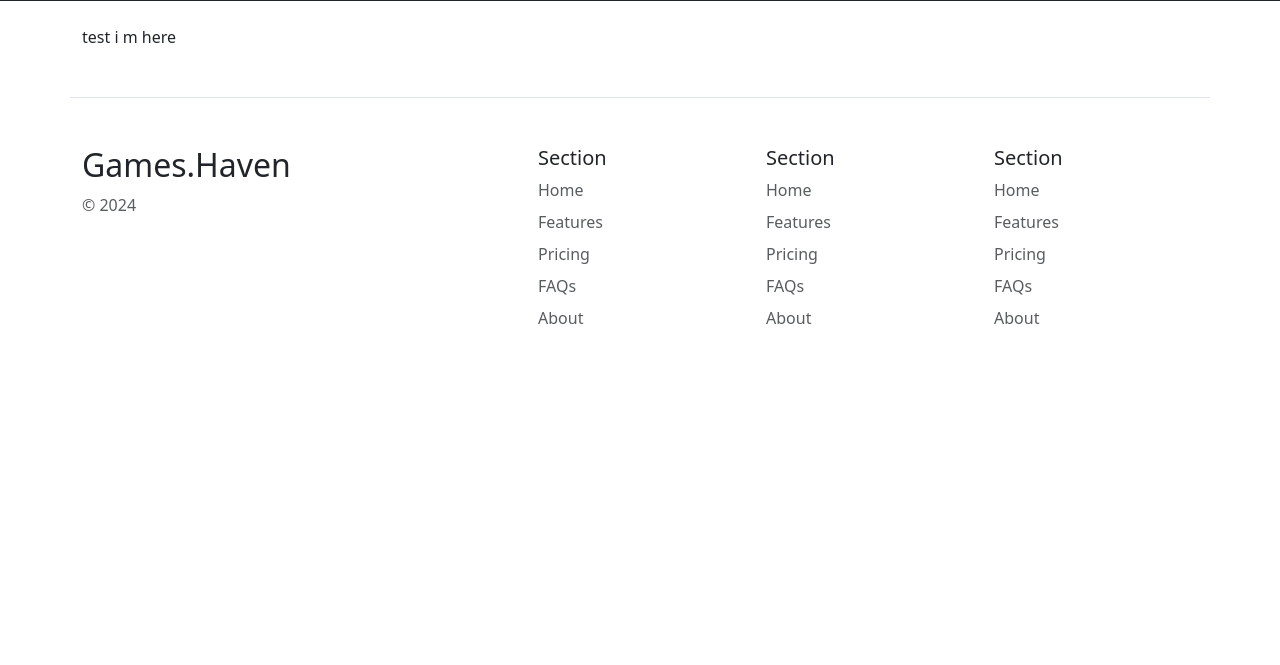
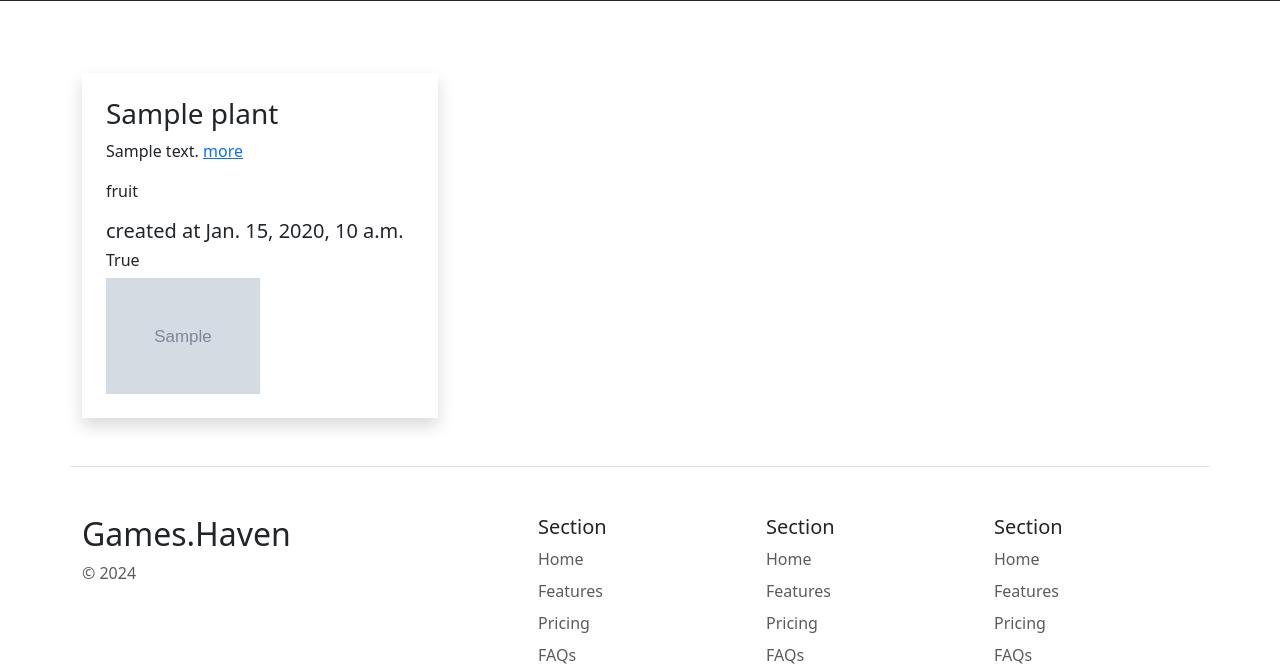
Before and after one commit to T-Python-June-24/LAB-ORM-PLANTEER-1, a Django app: page / in a window 1280 px wide. Shown: the part 119-784 px from the top of the page. Before the commit the page ends 443 px from the top, so only its background shows below. Run offline with Django 5.2, Linux system fonts and the light colour scheme; tables that the repository leaves empty hold one stand-in row (values such as "Sample post"); grey boxes marked "Sample" are stand-in pictures; some web fonts are replaced.

Commit message:
finshed all main functionaltes and starting design

```diff
--- a/Planteer/main/templates/main/base.html
+++ b/Planteer/main/templates/main/base.html
@@ -30,13 +30,13 @@
         <div class="collapse navbar-collapse justify-content-end" id="navbarsExample07">
           <ul class="navbar-nav mb-2 mb-lg-0 d-flex gap-4 align-items-center">
             <li class="nav-item">
-              <a class="nav-link active" aria-current="page" href="{% url 'main:home_view' %}">all plants</a>
+              <a class="nav-link active" aria-current="page" href="{% url 'plants:all_view' %}">all plants</a>
             </li>home_view
             <li class="nav-item">
               <a class="nav-link" href="{% url 'contact:contact_view' %}">Contact us </a>
             </li>
             <li class="nav-item">
-              <a class="nav-link" href="{% url 'contact:message_view' %}" >Add plant</a>
+              <a class="nav-link" href="{% url 'plants:add_plants' %}" >Add plant</a>
             </li>
 
             <form role="search">
--- a/Planteer/main/templates/main/home.html
+++ b/Planteer/main/templates/main/home.html
@@ -4,42 +4,22 @@
 
 {% block content %}
 
-test i m here
+<div class="row mt-5 row-cols-1 row-cols-md-3 g-4">
 
-{% comment %} <div class="row   row-cols-1 row-cols-md-2  hero-row">
-    <div class="col order-2 order-md-1 ">
-        <div class="d-flex flex-column justify-content-center align-items-center h-100">
-            <h1 class="text-center">The Place for Gamers!</h1>
-            <h3 class="text-center">For all the games information you need</h3>
-        </div>
-
+  {% for plant in plants %}
+  <div class="col">
+    <div class="d-flex flex-column justify-content-start align-items-start h-100 p-4 shadow">
+      <h3>{{plant.name}}</h3>
+      <p>{{plant.about}} <a href="{% url 'plants:detail_view' plant.id %}">more</a></p>
+      <p>{{plant.category}}</p>
+      <h5>created at  {{plant.created_at}}</h5>
+      <h6>{{plant.is_edible}}</h6>
+      <img src="{{ plant.image.url }}" class="w-50" alt="">
     </div>
-
-    <div class="col order-1 overflow-hidden hero h-100 p-0">
-        <!-- <img class="w-100 h-100 object-fit-cover" src="https://static0.srcdn.com/wordpress/wp-content/uploads/2023/11/greatest-movies-of-all-time.jpg" /> -->
-        <div class="vid-container">
-          <video class="h-100" src="/static/videos/backvid.mp4" muted autoplay loop></video>
-        </div>
-    </div>
-</div> {% endcomment %}
-
-{% comment %} <hr />
-<h2>Our Games</h2>
-<div class="row mt-2 row-cols-1 row-cols-md-3 g-4">
-
-  {% for game in games %}
-    <div class="col">
-
-        <div class="d-flex flex-column justify-content-start align-items-start h-100 p-4 shadow gap-2">
-            <img src="{{game.poster.url}}" class="w-100 poster-thumb object-fit-cover"/>
-            <a href="{% url 'games:game_detail_view' game.id %}"><h3>{{game.title}}</h3></a>
-            <h5>Published by: {{game.publisher}}</h5>
-            <h6>{{game.release_date}}</h6>
-        </div>
-    </div>
+  </div>
   {% endfor %}
 
 
-</div> {% endcomment %}
+</div>
 
 {% endblock %}
--- a/Planteer/main/views.py
+++ b/Planteer/main/views.py
@@ -1,18 +1,9 @@
 from django.shortcuts import render, redirect
 from django.http import HttpRequest, HttpResponse
-# from plants.models import plant
+from plants.models import Plant
 
 def home_view(request:HttpRequest):
 
+    plants = Plant.objects.all()
 
-    return render(request, 'main/home.html')
-
-
-def contact_view(request:HttpRequest):
-
-    return render(request, 'main/contact.html' )
-
-
-def message_view(request:HttpRequest):
-
-    return render(request, 'main/message.html' )
+    return render(request, 'main/home.html',{"plants":plants})
--- a/Planteer/plants/models.py
+++ b/Planteer/plants/models.py
@@ -1,7 +1,7 @@
 from django.db import models
 
 
-class plant(models.Model):
+class Plant(models.Model):
     name = models.CharField(max_length=1024)
     about = models.TextField()
     used_for = models.TextField()
--- a/Planteer/plants/templates/plants/add_plants.html
+++ b/Planteer/plants/templates/plants/add_plants.html
@@ -6,7 +6,7 @@
     <title>Plant Form</title>
 </head>
 <body>
-    <h1>Plant Form</h1>
+    <h1>add new Plant</h1>
     <form action="{% url 'plants:add_plants' %}" method="post" enctype="multipart/form-data">
         {% csrf_token %}
 
--- a/Planteer/plants/templates/plants/all_plants.html
+++ b/Planteer/plants/templates/plants/all_plants.html
@@ -0,0 +1 @@
+im all plants
--- a/Planteer/plants/urls.py
+++ b/Planteer/plants/urls.py
@@ -6,10 +6,10 @@ app_name = "plants"
 
 urlpatterns = [
 
-    path("plants/new/", views.add_plants, name="add_plants"),
-    # path("plants/all/", views.create_game_view, name="create_game_view"),
-    # path("plants/<plant_id>/detail/", views.create_game_view, name="create_game_view"),
-    # path("plants/<plant_id>/update/", views.create_game_view, name="create_game_view"),
-    # path("plants/<plant_id>/delete/", views.create_game_view, name="create_game_view"),
+    path("new/", views.add_plants, name="add_plants"),
+    path("all/", views.all_view, name="all_view"),
+    path("<plant_id>/detail/", views.detail_view, name="detail_view"),
+    path("<plant_id>/update/", views.update_plant, name="update_plant"),
+    path("<plant_id>/delete/", views.delete_plant, name="delete_plant"),
 
 ]
```
Also changed, not shown: Planteer/plants/templates/plants/plant_detail.html (+52 -0 lines), Planteer/plants/templates/plants/update_plant.html (+41 -0 lines), Planteer/plants/views.py (+48 -2 lines), Planteer/media/images/map_AA7vaP6.png (added), Planteer/media/images/map_Zr1EeuF.png (added), Planteer/media/images/pexels-jeshoots-com-147458-442576.jpg (added), Planteer/media/images/pexels-kerber-2708981.jpg (added), Planteer/media/images/pexels-kerber-2708981_9IEb1aD.jpg (added), Planteer/media/images/pexels-kerber-2708981_YCJNkzu.jpg (added), Planteer/media/images/pexels-kerber-2708981_jVenUjz.jpg (added).
